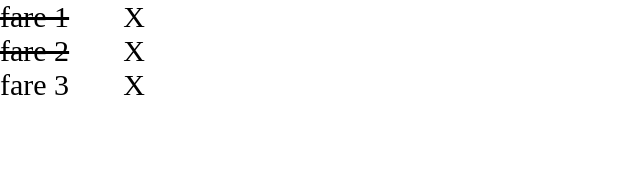
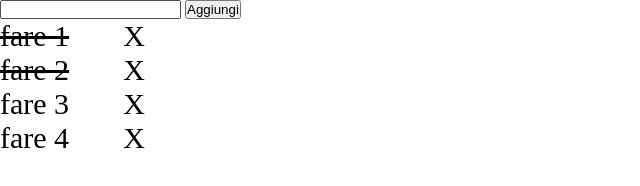
Before and after one commit to neshi00/vue-todolist, a plain HTML site: page index.html in a window 1280 px wide. Shown: the whole page, without its empty margins (0-640 px from the left). Drawn offline with nearby package versions, Linux system fonts and the light colour scheme.

Commit message:
milestone 3

```diff
--- a/index.html
+++ b/index.html
@@ -17,6 +17,9 @@
   <body>
     <div id="app">
       <div class="container">
+        <input v-model="temporaryItem" />
+        <button @click="addItem">Aggiungi</button>
+
         <ul>
           <li v-for="item in todo">
             <span :class=" { sbarrato: item.done}">{{item.text}}</span>
--- a/js/script.js
+++ b/js/script.js
@@ -14,7 +14,12 @@ new Vue({
         text: "fare 3",
         done: false,
       },
+      {
+        text: "fare 4",
+        done: false,
+      },
     ],
+    temporaryItem: "",
   },
   methods: {
     removeItem: function (index) {
@@ -27,5 +32,12 @@ new Vue({
         this.todo[index].done = true;
       }
     },
+    addItem: function () {
+      this.todo.push({
+        text: this.temporaryItem,
+        done: false,
+      });
+      this.temporaryItem = "";
+    },
   },
 });
```
